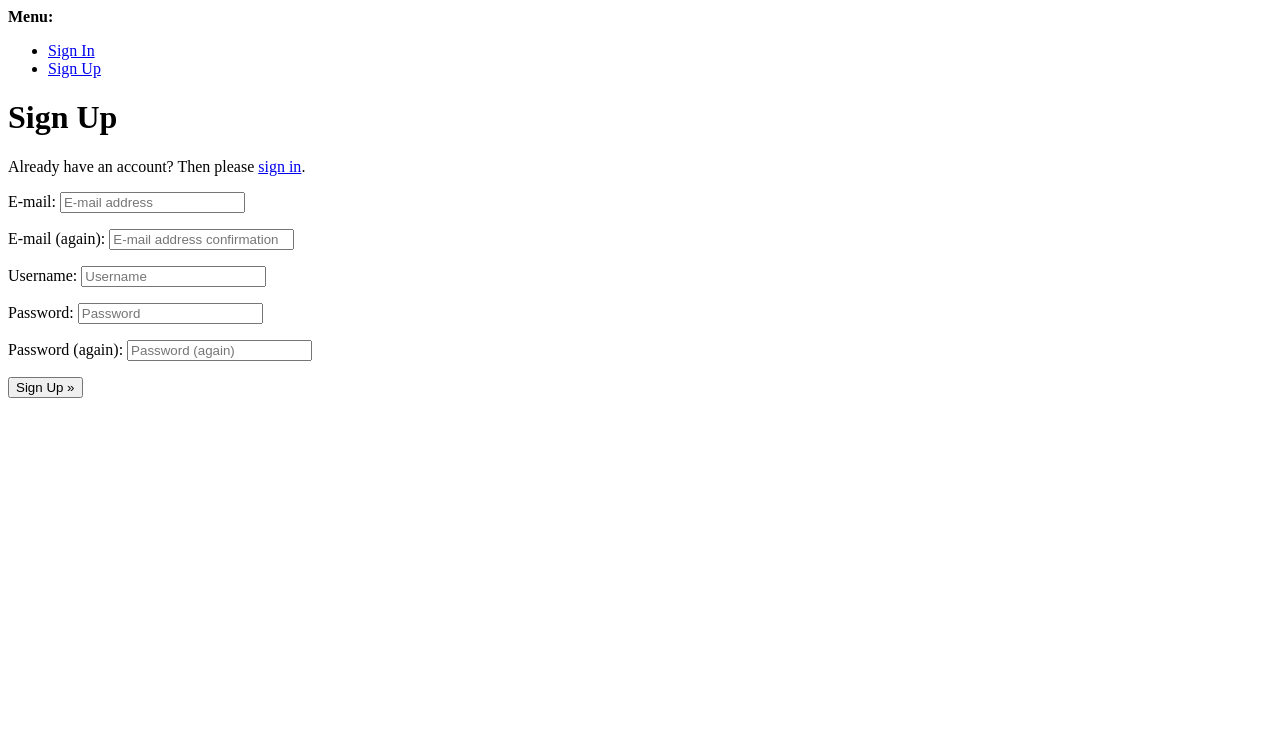
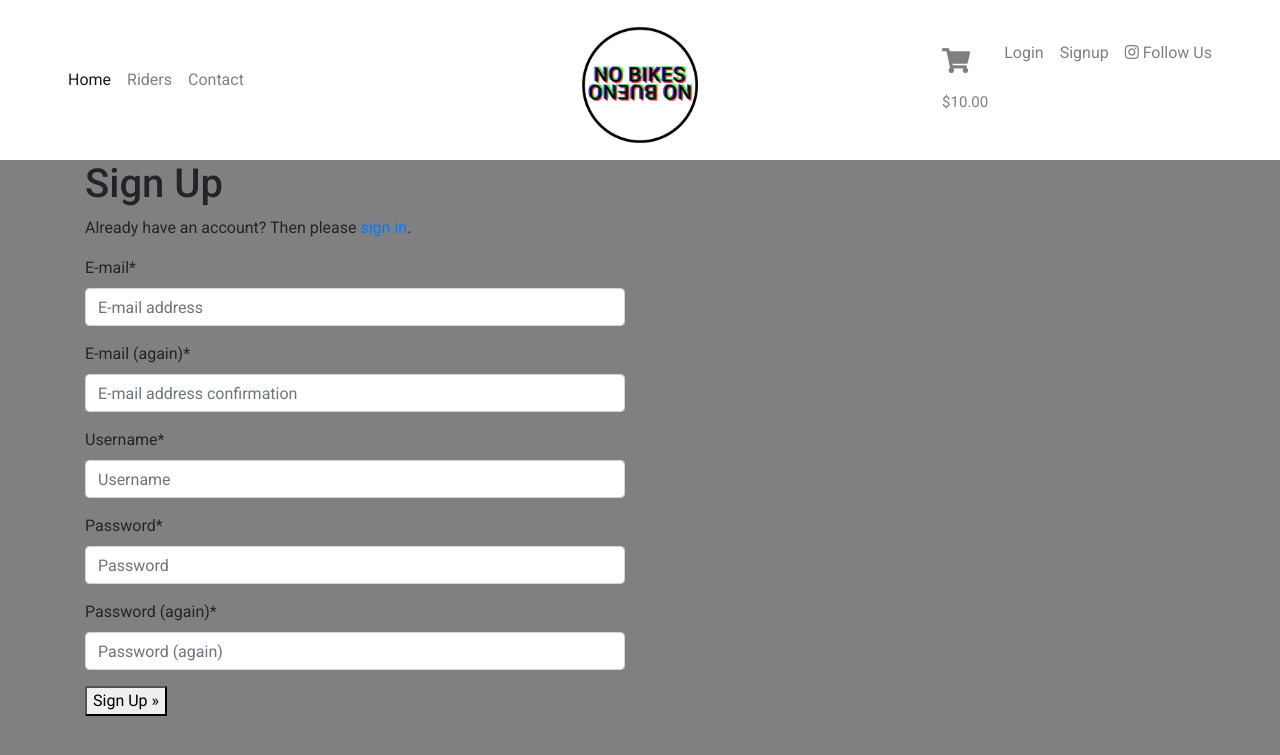
Before and after one commit to jamesigibbs/NoBikesNoBueno, a Django app: page /accounts/signup/ in a window 1280 px wide. Shown: the top 755 px of the page. Run offline with Django 3.2, Linux system fonts and the light colour scheme; some libraries are stand-ins or nearby versions.

Commit message:
Editied all-auth templates

```diff
--- a/templates/allauth/account/account_inactive.html
+++ b/templates/allauth/account/account_inactive.html
@@ -4,7 +4,7 @@
 
 {% block head_title %}{% trans "Account Inactive" %}{% endblock %}
 
-{% block content %}
+{% block inner_content %}
 <h1>{% trans "Account Inactive" %}</h1>
 
 <p>{% trans "This account is inactive." %}</p>
--- a/templates/allauth/account/base.html
+++ b/templates/allauth/account/base.html
@@ -1,12 +1,5 @@
-<!DOCTYPE html>
-<html>
-  <head>
-    <title>{% block head_title %}{% endblock %}</title>
-    {% block extra_head %}
-    {% endblock %}
-  </head>
-  <body>
-    {% block body %}
+{% extends 'base.html' %}
+{% load static %}
 
     {% if messages %}
     <div>
@@ -19,22 +12,15 @@
     </div>
     {% endif %}
 
-    <div>
-      <strong>Menu:</strong>
-      <ul>
-        {% if user.is_authenticated %}
-        <li><a href="{% url 'account_email' %}">Change E-mail</a></li>
-        <li><a href="{% url 'account_logout' %}">Sign Out</a></li>
-        {% else %}
-        <li><a href="{% url 'account_login' %}">Sign In</a></li>
-        <li><a href="{% url 'account_signup' %}">Sign Up</a></li>
-        {% endif %}
-      </ul>
+    {% block content %}
+    <div class="container header-container">
+        <div class="row">
+            <div class="col-12 col-md-6">
+                <div class="allauth-form-inner-content">
+                    {% block inner_content %}
+                    {% endblock %}
+                </div>
+            </div>
+        </div>
     </div>
-    {% block content %}
     {% endblock %}
-    {% endblock %}
-    {% block extra_body %}
-    {% endblock %}
-  </body>
-</html>
--- a/templates/allauth/account/email.html
+++ b/templates/allauth/account/email.html
@@ -4,7 +4,7 @@
 
 {% block head_title %}{% trans "E-mail Addresses" %}{% endblock %}
 
-{% block content %}
+{% block inner_content %}
     <h1>{% trans "E-mail Addresses" %}</h1>
 {% if user.emailaddress_set.all %}
 <p>{% trans 'The following e-mail addresses are associated with your account:' %}</p>
--- a/templates/allauth/account/email_confirm.html
+++ b/templates/allauth/account/email_confirm.html
@@ -6,7 +6,7 @@
 {% block head_title %}{% trans "Confirm E-mail Address" %}{% endblock %}
 
 
-{% block content %}
+{% block _inner_content %}
 <h1>{% trans "Confirm E-mail Address" %}</h1>
 
 {% if confirmation %}
--- a/templates/allauth/account/login.html
+++ b/templates/allauth/account/login.html
@@ -5,7 +5,7 @@
 
 {% block head_title %}{% trans "Sign In" %}{% endblock %}
 
-{% block content %}
+{% block inner_content %}
 
 <h1>{% trans "Sign In" %}</h1>
 
@@ -35,7 +35,7 @@ for a {{ site_name }} account and sign in below:{% endblocktrans %}</p>
 
 <form class="login" method="POST" action="{% url 'account_login' %}">
   {% csrf_token %}
-  {{ form.as_p }}
+  {{ form|crispy }}
   {% if redirect_field_value %}
   <input type="hidden" name="{{ redirect_field_name }}" value="{{ redirect_field_value }}" />
   {% endif %}
--- a/templates/allauth/account/logout.html
+++ b/templates/allauth/account/logout.html
@@ -4,7 +4,7 @@
 
 {% block head_title %}{% trans "Sign Out" %}{% endblock %}
 
-{% block content %}
+{% block inner_content %}
 <h1>{% trans "Sign Out" %}</h1>
 
 <p>{% trans 'Are you sure you want to sign out?' %}</p>
--- a/templates/allauth/account/password_change.html
+++ b/templates/allauth/account/password_change.html
@@ -4,7 +4,7 @@
 
 {% block head_title %}{% trans "Change Password" %}{% endblock %}
 
-{% block content %}
+{% block inner_content %}
     <h1>{% trans "Change Password" %}</h1>
 
     <form method="POST" action="{% url 'account_change_password' %}" class="password_change">
--- a/templates/allauth/account/password_reset.html
+++ b/templates/allauth/account/password_reset.html
@@ -5,7 +5,7 @@
 
 {% block head_title %}{% trans "Password Reset" %}{% endblock %}
 
-{% block content %}
+{% block inner_content %}
 
     <h1>{% trans "Password Reset" %}</h1>
     {% if user.is_authenticated %}
--- a/templates/allauth/account/password_reset_done.html
+++ b/templates/allauth/account/password_reset_done.html
@@ -5,7 +5,7 @@
 
 {% block head_title %}{% trans "Password Reset" %}{% endblock %}
 
-{% block content %}
+{% block inner_content %}
     <h1>{% trans "Password Reset" %}</h1>
 
     {% if user.is_authenticated %}
--- a/templates/allauth/account/password_reset_from_key.html
+++ b/templates/allauth/account/password_reset_from_key.html
@@ -13,7 +13,7 @@
         {% if form %}
             <form method="POST" action="{{ action_url }}">
                 {% csrf_token %}
-                {{ form.as_p }}
+                {{ form|cripsy }}
                 <input type="submit" name="action" value="{% trans 'change password' %}"/>
             </form>
         {% else %}
--- a/templates/allauth/account/password_reset_from_key_done.html
+++ b/templates/allauth/account/password_reset_from_key_done.html
@@ -3,7 +3,7 @@
 {% load i18n %}
 {% block head_title %}{% trans "Change Password" %}{% endblock %}
 
-{% block content %}
+{% block inner_content %}
     <h1>{% trans "Change Password" %}</h1>
     <p>{% trans 'Your password is now changed.' %}</p>
 {% endblock %}
--- a/templates/allauth/account/password_set.html
+++ b/templates/allauth/account/password_set.html
@@ -4,7 +4,7 @@
 
 {% block head_title %}{% trans "Set Password" %}{% endblock %}
 
-{% block content %}
+{% block inner_content %}
     <h1>{% trans "Set Password" %}</h1>
 
     <form method="POST" action="{% url 'account_set_password' %}" class="password_set">
--- a/templates/allauth/account/signup.html
+++ b/templates/allauth/account/signup.html
@@ -4,14 +4,14 @@
 
 {% block head_title %}{% trans "Signup" %}{% endblock %}
 
-{% block content %}
+{% block inner_content %}
 <h1>{% trans "Sign Up" %}</h1>
 
 <p>{% blocktrans %}Already have an account? Then please <a href="{{ login_url }}">sign in</a>.{% endblocktrans %}</p>
 
 <form class="signup" id="signup_form" method="post" action="{% url 'account_signup' %}">
   {% csrf_token %}
-  {{ form.as_p }}
+  {{ form|crispy }}
   {% if redirect_field_value %}
   <input type="hidden" name="{{ redirect_field_name }}" value="{{ redirect_field_value }}" />
   {% endif %}
--- a/templates/allauth/account/signup_closed.html
+++ b/templates/allauth/account/signup_closed.html
@@ -4,7 +4,7 @@
 
 {% block head_title %}{% trans "Sign Up Closed" %}{% endblock %}
 
-{% block content %}
+{% block inner_content %}
 <h1>{% trans "Sign Up Closed" %}</h1>
 
 <p>{% trans "We are sorry, but the sign up is currently closed." %}</p>
--- a/templates/allauth/account/verification_sent.html
+++ b/templates/allauth/account/verification_sent.html
@@ -4,7 +4,7 @@
 
 {% block head_title %}{% trans "Verify Your E-mail Address" %}{% endblock %}
 
-{% block content %}
+{% block inner_content %}
     <h1>{% trans "Verify Your E-mail Address" %}</h1>
 
     <p>{% blocktrans %}We have sent an e-mail to you for verification. Follow the link provided to finalize the signup process. Please contact us if you do not receive it within a few minutes.{% endblocktrans %}</p>
--- a/templates/allauth/account/verified_email_required.html
+++ b/templates/allauth/account/verified_email_required.html
@@ -4,7 +4,7 @@
 
 {% block head_title %}{% trans "Verify Your E-mail Address" %}{% endblock %}
 
-{% block content %}
+{% block inner_content %}
 <h1>{% trans "Verify Your E-mail Address" %}</h1>
 
 {% url 'account_email' as email_url %}
--- a/templates/base.html
+++ b/templates/base.html
@@ -68,17 +68,17 @@
                     </li>
                     {% if user.is_authenticated %}
                         <li class="nav-item">
-                            <a class="nav-link" href="#">Profile</a>
+                            <a class="nav-link" href="{% url 'profile' %}">Profile</a>
                         </li>
                         <li class="nav-item">
-                            <a class="nav-link" href="#">Logout</a>
+                            <a class="nav-link" href="{% url 'account_logout' %}">Logout</a>
                         </li>
                     {% else %}
                         <li class="nav-item">
-                            <a class="nav-link" href="#">Login</a>
+                            <a class="nav-link" href="{% url 'account_login' %}">Login</a>
                         </li>
                         <li class="nav-item">
-                            <a class="nav-link" href="#">Signup</a>
+                            <a class="nav-link" href="{% url 'account_signup' %}">Signup</a>
                         </li>
                     {% endif %}
                     <li class="nav-item">
```
